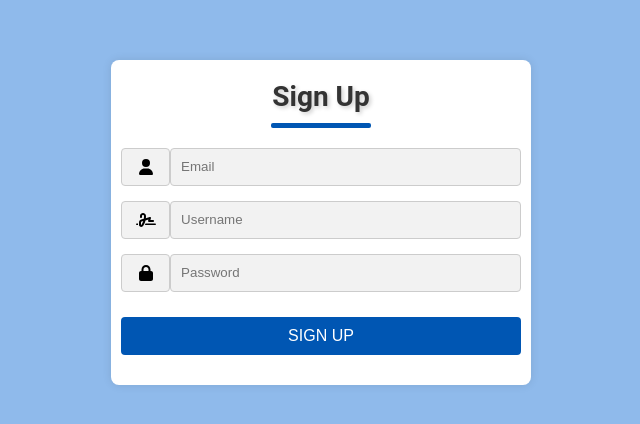
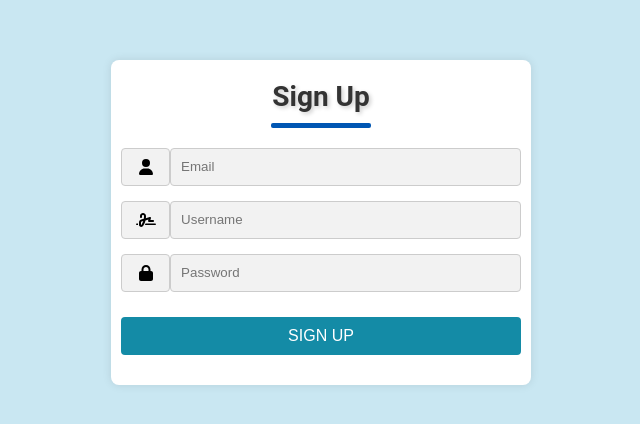
Before and after one commit to LIKELION-SKKU-12th-TEAM5/Client, a Next.js app: page /signup in a window 1280 px wide. Shown: the part 178-602 px from the top of the page, without its empty margins (319-959 px from the left). Built offline with nearby package versions, Linux system fonts and the light colour scheme.

Commit message:
color change

```diff
--- a/app/(home)/style.css
+++ b/app/(home)/style.css
@@ -1,7 +1,7 @@
 /*맨 왼쪽에 있는 navigation bar 전체 다 바꾸는거 */
 .home .nav-bar {
   border-right: 0.7px solid #61605A;
-  background: #2E2D2B;
+  background: #2b93bd;
   display: flex;
   flex-direction: column;
   padding: 21.7px 0px 26px 0;
--- a/app/login/style.css
+++ b/app/login/style.css
@@ -4,7 +4,7 @@ body {
     padding: 0;
     box-sizing: border-box;
     font-family: Arial, sans-serif;
-    background-color: #8fbaeb; /* 파란색 배경 */
+    background-color: #C9E7F2; /* 파란색 배경 */
   }
 
   .login-container {
@@ -73,7 +73,7 @@ body {
   }
 
   #button {
-    background-color: #0056b3; /* 기본 배경색 */
+    background-color: #148BA6; /* 기본 배경색 */
     color: white; /* 기본 텍스트 색상 */
     padding: 10px; /* 패딩 */
     border: none; /* 테두리 없음 */
@@ -86,6 +86,10 @@ body {
     margin-top: 20px;
   }
 
+#button:hover {
+    background-color: rgb(129, 165, 173);
+    transform: translateY(-2px);
+}
   .error {
     color: red; /* 에러 메시지 색상 설정 */
     margin-top: 10px; /* 에러 메시지 상단 마진 */
--- a/app/signup/style.css
+++ b/app/signup/style.css
@@ -4,7 +4,7 @@ body {
   padding: 0;
   box-sizing: border-box;
   font-family: Arial, sans-serif;
-  background-color: #8fbaeb; /* 파란색 배경 */
+  background-color: #C9E7F2; /* 파란색 배경 */
 }
 
 .login-container {
@@ -102,7 +102,7 @@ h2::after {
 }
 
 #button {
-  background-color: #0056b3; /* 기본 배경색 */
+  background-color: #148BA6; /* 기본 배경색 */
   color: white; /* 기본 텍스트 색상 */
   padding: 10px; /* 패딩 */
   border: none; /* 테두리 없음 */
@@ -116,6 +116,10 @@ h2::after {
   transition: background-color 0.3s ease; /* 배경색 전환 효과 */
 }
 
+#button:hover {
+  background-color: rgb(129, 165, 173);
+  transform: translateY(-2px);
+}
 .error {
 color: red; /* 에러 메시지 색상 설정 */
 margin-top: 10px; /* 에러 메시지 상단 마진 */
```
